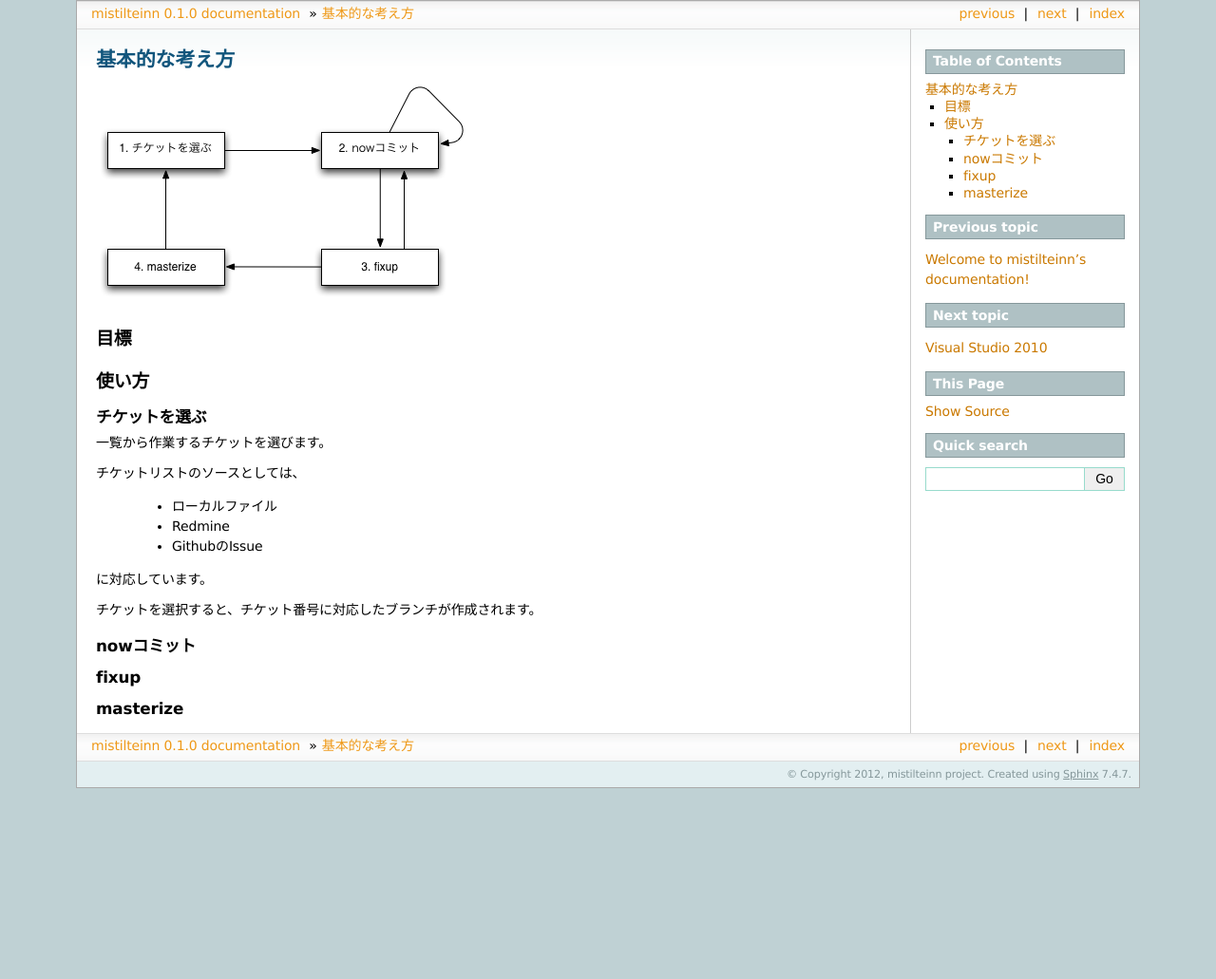
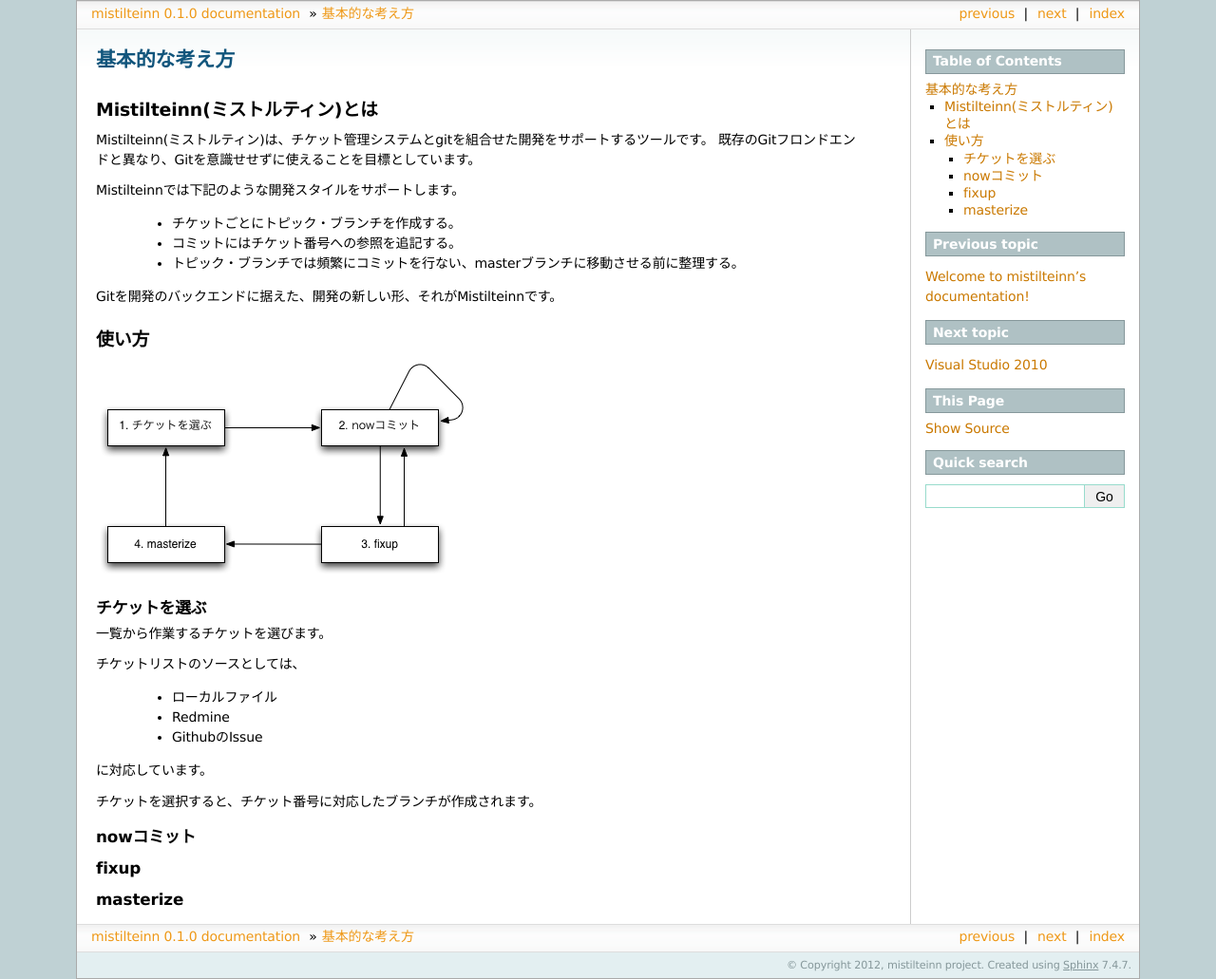
Before and after one commit to mistilteinn/manual, a Sphinx documentation site: the page built from source/overview.rst, in a window 1280 px wide. Shown: the whole page at 95% size. Built offline with Sphinx 7.4.7, drawn with Linux system fonts in a browser that asks for light colours; before the commit the page ends 900 px from its top, so only the background shows below that.

Commit message:
mistilteinnの概要について書いた

```diff
--- a/source/overview.rst
+++ b/source/overview.rst
@@ -1,15 +1,23 @@
 基本的な考え方
 ==============================
 
-.. image:: images/overview.png
+Mistilteinn(ミストルティン)とは
+-------------------------------
 
-目標
-------------------------------
+Mistilteinn(ミストルティン)は、チケット管理システムとgitを組合せた開発をサポートするツールです。 既存のGitフロンドエンドと異なり、Gitを意識せせずに使えることを目標としています。
 
+Mistilteinnでは下記のような開発スタイルをサポートします。
 
+ * チケットごとにトピック・ブランチを作成する。
+ * コミットにはチケット番号への参照を追記する。
+ * トピック・ブランチでは頻繁にコミットを行ない、masterブランチに移動させる前に整理する。
+
+Gitを開発のバックエンドに据えた、開発の新しい形、それがMistilteinnです。
 
 使い方
 ------------------------------
+
+.. image:: images/overview.png
 
 チケットを選ぶ
 ^^^^^^^^^^^^^^^^^^^^^^^^^^^^^^
```
